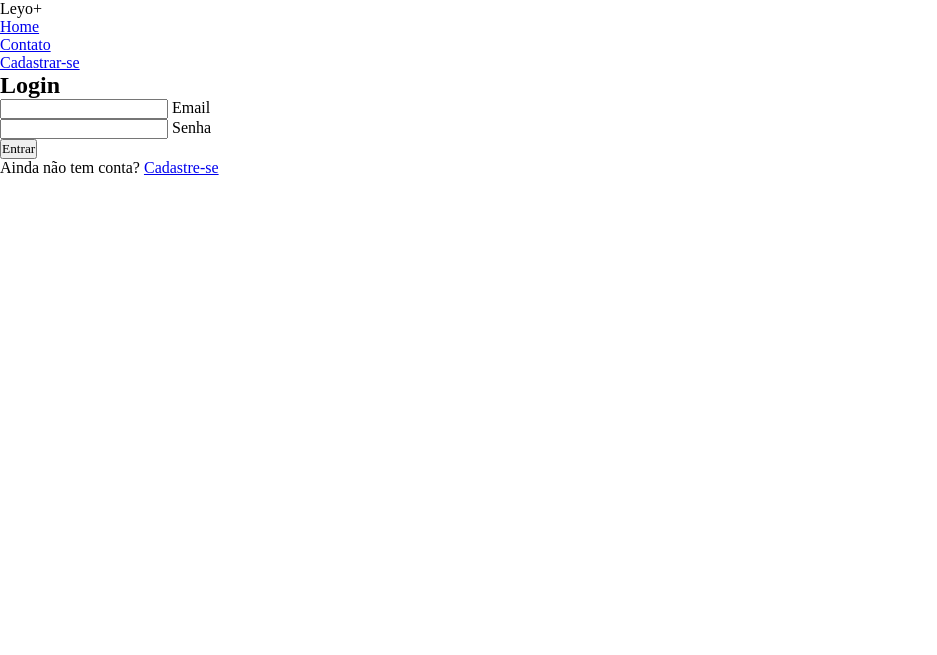
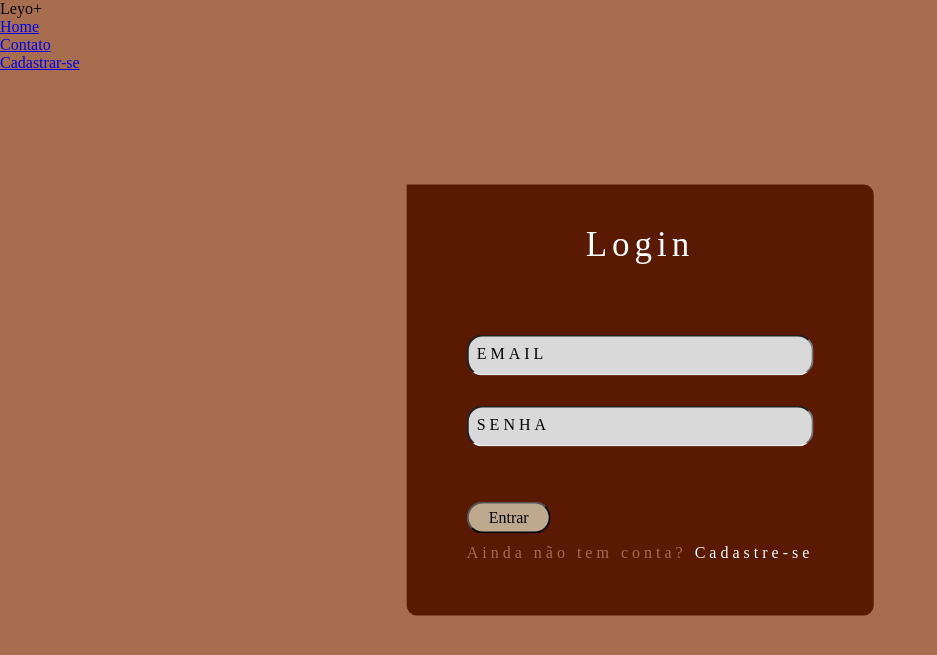
Before and after one commit to GustaFrias/Biblioteca, a PHP site: page /login.html in a window 1280 px wide. Shown: the top 655 px of the page, without its empty margins (0-937 px from the left). Run offline with PHP 8.4, Linux system fonts and the light colour scheme; some web fonts are replaced.

Commit message:
estilização da tela de login e de cadastro

```diff
--- a/htmls/login.html
+++ b/htmls/login.html
@@ -3,6 +3,7 @@
 
 <head>
     <meta charset="UTF-8">
+    <meta http-equiv="X-UA-Compatible" content="IE=edge">
     <meta name="viewport" content="width=device-width, initial-scale=1.0">
     <link rel="stylesheet" href="style.css">
     <title>Leyo+</title>
@@ -15,28 +16,28 @@
             <ul>
                 <li><a href="index.html">Home</a></li>
                 <li><a href="#">Contato</a></li>
-                <li><a href="cadastrar.html">Cadastrar-se</a></li>
+                <li><a href="cadastro.html">Cadastrar-se</a></li>
             </ul>
         </nav>
 
     </header>
 
-    <div class="">
+    <div class="caixa">
         <h2>Login</h2>
         <form method="POST" action="../php/login.php">
-            <div class="">
+            <div class="caixa-input">
                 <input type="text" name="email" required>
-                <label for="">Email</label>
+                <label>Email</label>
             </div>
 
-            <div class="">
+            <div class="caixa-input">
                 <input type="password" name="senha" required>
-                <label for="">Senha</label>
+                <label>Senha</label>
             </div>
 
             <button type="submit">Entrar</button>
 
-            <p>Ainda não tem conta? <a href="cadastrar.html">Cadastre-se</a></p>
+            <p class="nao__tem">Ainda não tem conta? <a href="cadastro.html">Cadastre-se</a></p>
 
         </form>
     </div>
--- a/htmls/style.css
+++ b/htmls/style.css
@@ -1,8 +1,103 @@
 @import url('https://fonts.googleapis.com/css2?family=Jacques+Francois&display=swap');
 
 
-*{
+* {
     margin: 0;
     padding: 0;
+    box-sizing: border-box;
     font-family: "Jacques Francois", serif;
 }
+
+
+body {
+    background: #A66E4E;
+}
+
+.caixa {
+    position: absolute;
+    top: 50%;
+    left: 50%;
+    padding: 40px;
+    transform: translate(-50%, -50%);
+    background: #591902;
+    box-sizing: border-box;
+    border-radius: 0 10px 10px 10px;
+}
+
+.caixa h2 {
+    margin: 0 0 20px;
+    font-size: 35px;
+    font-weight: 200;
+    color: #fff;
+    text-align: center;
+    letter-spacing: 5px;
+}
+
+.caixa .caixa-input {
+    position: relative;
+}
+
+.caixa .caixa-input input {
+    width: 100%;
+    padding: 10px 12px;
+    font-size: 16px;
+    color: black;
+    margin-bottom: 30px;
+    border-radius: 16px;
+    border-bottom: 1px solid #fff;
+    outline: none;
+    background: #D9D9D9;
+}
+
+.caixa .caixa-input label {
+    position: absolute;
+    top: 0;
+    left: 0;
+    padding: 10px 10px;
+    font-size: 16px;
+    color: black;
+    pointer-events: none;
+    transition: 0.5s;
+}
+
+.caixa .caixa-input input:focus~label,
+.caixa .caixa-input input:valid~label {
+    /*o email não está aparecendo por completo*/
+    top: -25px;
+    left: 0;
+    color: #A66E4E;
+    font-size: 12px;
+}
+
+.caixa button{
+    margin: 25px 0 10px;
+    padding: 5px 20px;
+    font-size: 16px;
+    border-radius: 16px;
+    background: #BFA98E;
+}
+
+.nao__tem{
+    text-transform: none;
+    letter-spacing: none;
+}
+
+.nao__tem a{
+    color: #fff;
+    text-decoration: none;
+}
+
+.caixa form {
+    position: relative;
+    display: inline-block;
+    padding: 10px 20px;
+    color: #A66E4E;
+    font-size: 16px;
+    text-decoration: none;
+    /*opcional*/
+   text-transform: uppercase;
+    overflow: hidden;
+    transition: 0.5s;
+    margin-top: 40px;
+    letter-spacing: 4px;
+}
```
Also changed, not shown: htmls/cadastrar.html (deleted, +0 -82 lines), htmls/cadastro.html (added, +57 -0 lines).
